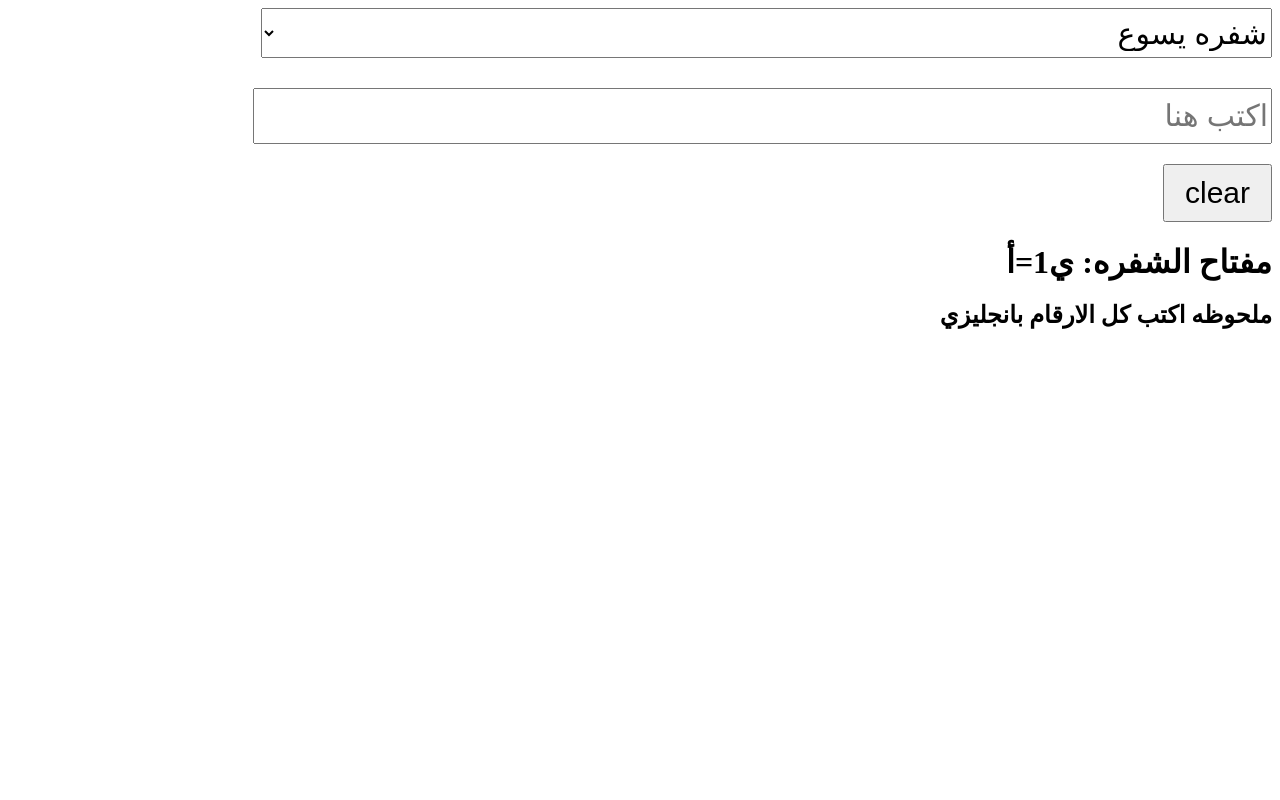
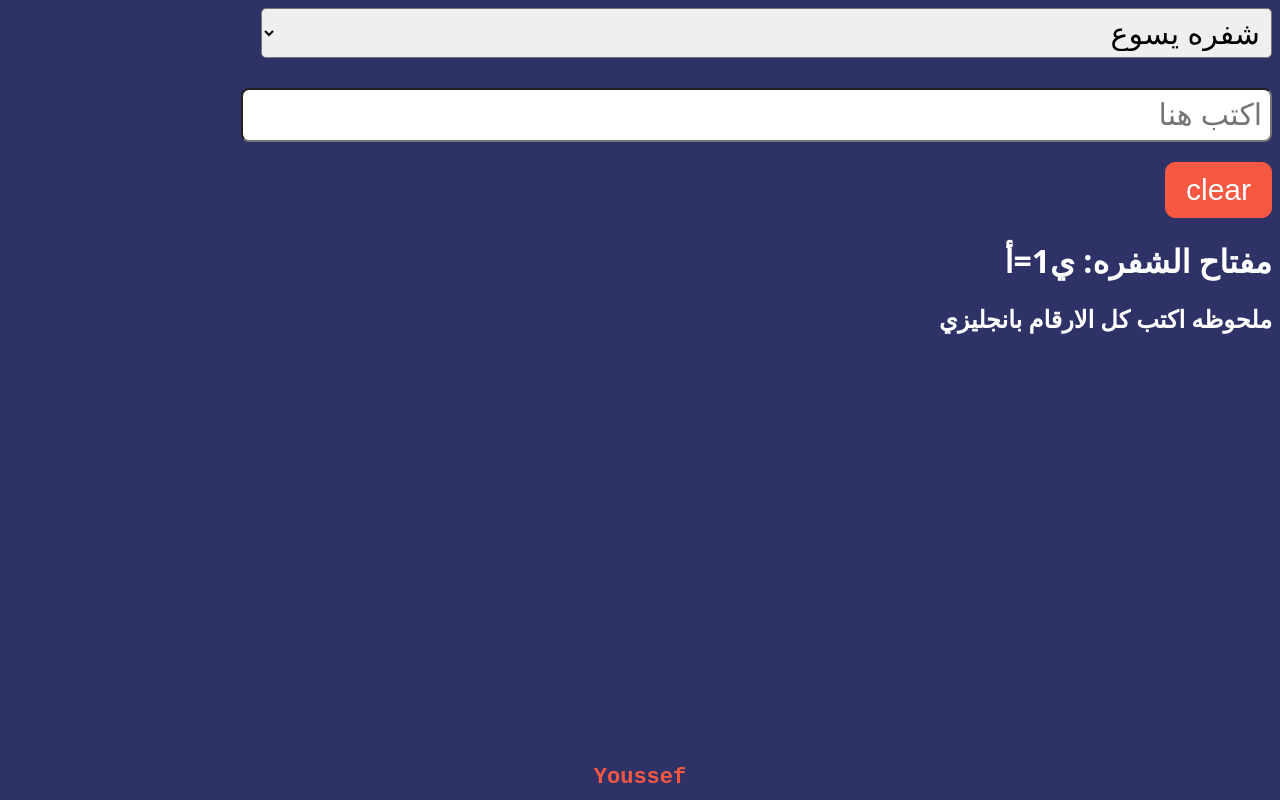
Before and after one commit to yousssefmansour/sfra1, a plain HTML site: page index.html in a window 1280 px wide. Drawn offline with Linux system fonts and the light colour scheme.

Commit message:
Update index.html

```diff
--- a/index.html
+++ b/index.html
@@ -5,18 +5,43 @@
     <meta http-equiv="X-UA-Compatible" content="IE=edge">
     <meta name="viewport" content="width=device-width, initial-scale=1.0">
     <title>شفرات</title>
+    <style>
+      body{
+         background-color: #2e3267;
+         color: rgb(255, 255, 255);
+         font-family: system-ui, -apple-system, BlinkMacSystemFont, 'Segoe UI', Roboto, Oxygen, Ubuntu, Cantarell, 'Open Sans', 'Helvetica Neue', sans-serif;
+      }
+      select{
+         border-radius: 5px;
+         outline: 0;
+         padding:0px 7px;
+      }
+      button{
+      outline: none;
+      border-radius: 10px;
+      background-color: #f75842;
+      color: white;
+      border: 1px solid #f75842;
+      transition: 0.5s ease;
+      margin-left:10px;
+      }
+      button:hover{
+         background-color:#00bf8e;
+         border: 1px solid #00bf8e;
+      }
+    </style>
 </head>
  <body style="direction: rtl;">
-    <select name="sfra" id="sfra"style="height: 50px; width: 80%;margin-bottom: 30px;font-size:30px;"onchange="myFunction()">
+    <select name="sfra" id="sfra"style="height: 50px; width: 80%;margin-bottom: 30px;font-size:30px;color:black;"onchange="myFunction()">
     <option value="1">شفره يسوع</option>
     <option value="2">شفره ا</option>
     <option value="3">شفره ي</option>
     <option value="4">شفره المثلثه</option>
-    <option value="5">الشفره المعكوسه</option>
-    <option value="6">الشفره الخطوط</option>
-   <option value="7">الشفره مورس</option>
+    <option value="5">شفره المعكوسه</option>
+    <option value="6">شفره الخطوط</option>
+   <option value="7">شفره مورس</option>
     </select><br>
-<input type="text"style="height: 50px; width: 80%;margin-bottom: 20px;font-size:30px;" id="text" placeholder="اكتب هنا" onkeyup="tran();"><br>
+<input type="text"style="border-radius:8px; height: 50px; width: 80%;margin-bottom: 20px;font-size:30px;padding: 0 8px;outline:0;" id="text" placeholder="اكتب هنا" onkeyup="tran();"><br>
 <button style="padding:10px 20px;font-size:30px; display: inline;" id ='btn' >clear</button>
 <button style="padding:10px 20px;font-size:30px; display: none;" id ='morse' >ترجم</button>
 <h1 id="output"></h1>
@@ -25,6 +50,7 @@
 <h1 style="display: inline;" id="key">ي1=أ</h1>
 <h2 id="note" style="display: none;">استخدم / كفصاله بين الكلمات</h2>
 <h2>ملحوظه اكتب كل الارقام بانجليزي</h2>
+<div class="copy_right" style="position: fixed;bottom: 10px;right: 50%;  transform: translate(50%,0);font-size: 20px;">  <span style="font-size: 22px;font-family: 'Courier New', Courier, monospace;font-weight: 700;color: #f75842;">Youssef</span></div>
 </body>
 <script>
     function tran(){
```
